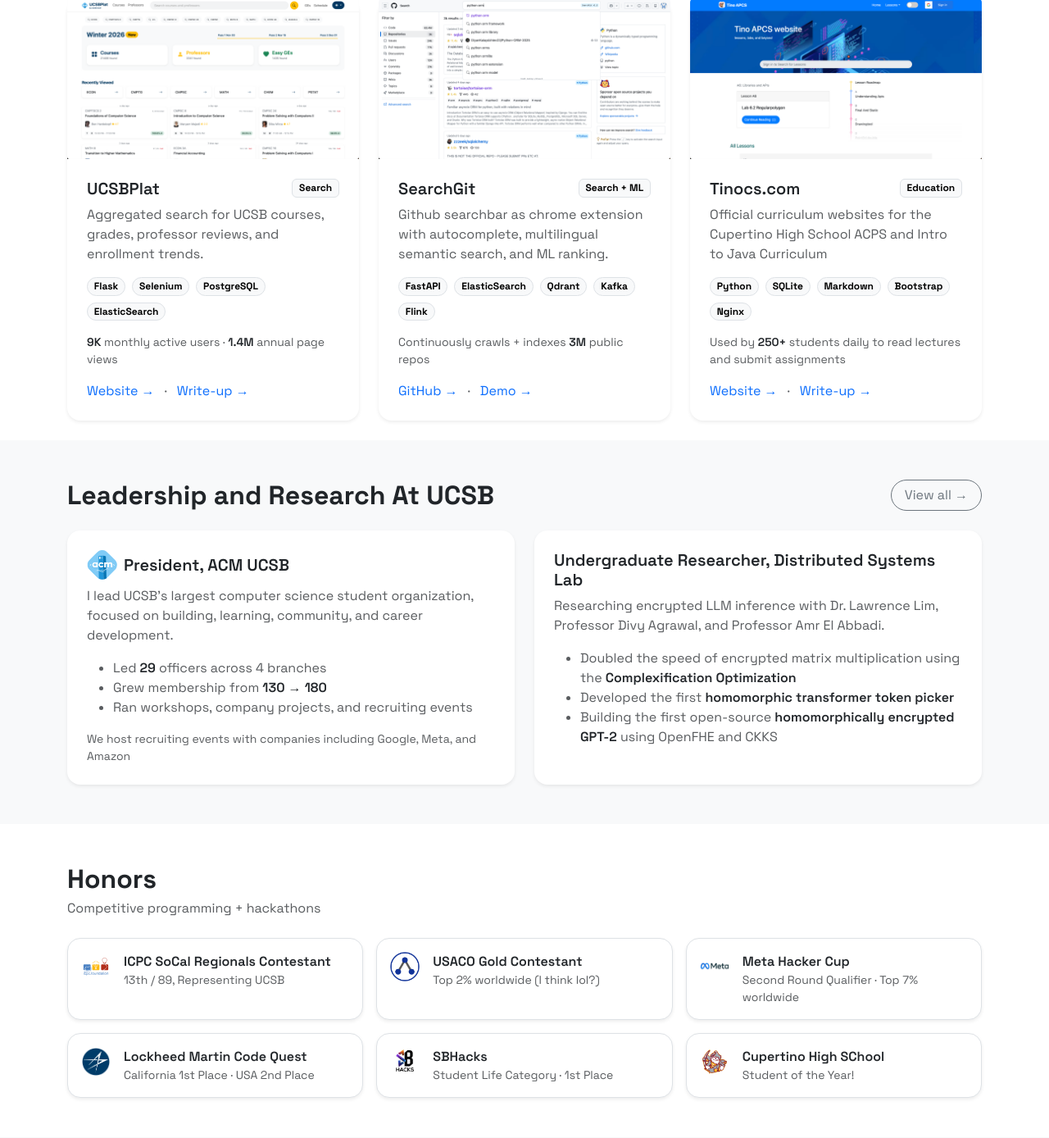
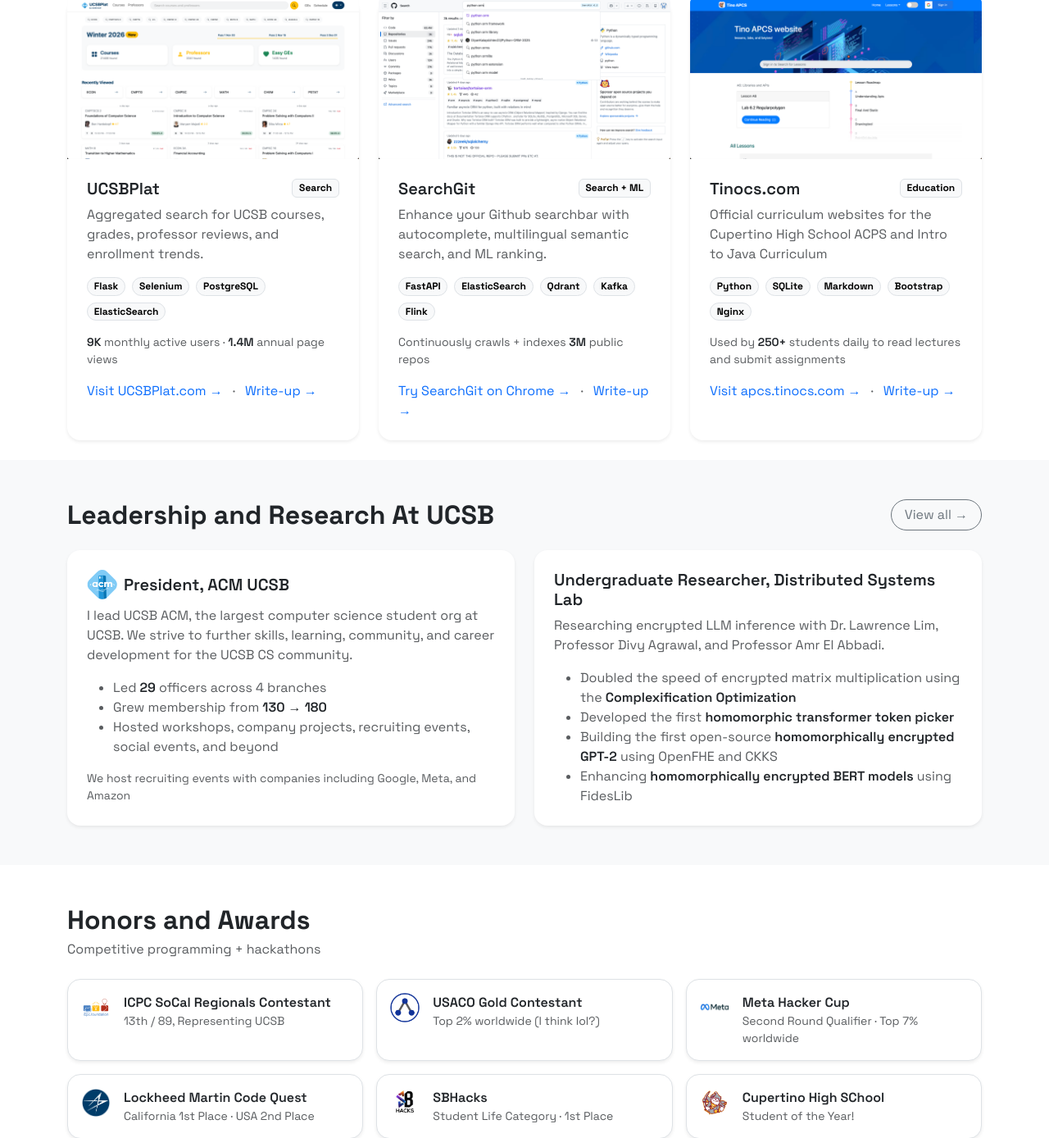
Before and after one commit to iamjiamingliu/iamjiamingliu.com, a Flask app: page / in a window 1280 px wide. Shown: the part 621-2009 px from the top of the page at 82% size. Run offline with Flask 3, Linux system fonts and the light colour scheme; some libraries are stand-ins or nearby versions.

Commit message:
adjusts phrasing

```diff
--- a/templates/index.html
+++ b/templates/index.html
@@ -96,7 +96,7 @@
                                 <span class="fw-semibold text-dark">1.4M</span> annual page views
                             </div>
                             <div class="mt-3">
-                                <a class="link-primary text-decoration-none" href="[TO FILL OUT]">Website →</a>
+                                <a class="link-primary text-decoration-none" target="_blank" href="https://ucsbplat.com">Visit UCSBPlat.com →</a>
                                 <span class="text-muted mx-2">·</span>
                                 <a class="link-primary text-decoration-none" href="[TO FILL OUT]">Write-up →</a>
                             </div>
@@ -121,7 +121,7 @@
                                 <span class="badge text-bg-light border">Search + ML</span>
                             </div>
                             <p class="text-muted mb-3">
-                                Github searchbar as chrome extension with autocomplete, multilingual semantic search,
+                                Enhance your Github searchbar with autocomplete, multilingual semantic search,
                                 and
                                 ML ranking.
                             </p>
@@ -136,9 +136,9 @@
                                 Continuously crawls + indexes <span class="fw-semibold text-dark">3M</span> public repos
                             </div>
                             <div class="mt-3">
-                                <a class="link-primary text-decoration-none" href="[TO FILL OUT]">GitHub →</a>
+                                <a class="link-primary text-decoration-none" target="_blank" href="https://chromewebstore.google.com/detail/searchgit-typeahead-+-sem/akaelbkdkmbamiemfbhnkdenfdcccmga">Try SearchGit on Chrome →</a>
                                 <span class="text-muted mx-2">·</span>
-                                <a class="link-primary text-decoration-none" href="[TO FILL OUT]">Demo →</a>
+                                <a class="link-primary text-decoration-none" href="[TO FILL OUT]">Write-up →</a>
                             </div>
                         </div>
                     </div>
@@ -180,8 +180,8 @@
                             </div>
 
                             <div class="mt-3">
-                                <a class="link-primary text-decoration-none" href="https://tinocs.com" target="_blank">
-                                    Website →
+                                <a class="link-primary text-decoration-none" href="https://apcs.tinocs.com" target="_blank">
+                                    Visit apcs.tinocs.com →
                                 </a>
                                 <span class="text-muted mx-2">·</span>
                                 <a class="link-primary text-decoration-none" href="[TO FILL OUT]">
@@ -223,14 +223,14 @@
                             </div>
 
                             <p class="text-muted mb-3">
-                                I lead UCSB’s largest computer science student organization, focused on
-                                building, learning, community, and career development.
+                                I lead UCSB ACM, the largest computer science student org at UCSB.
+                                We strive to further skills, learning, community, and career development for the UCSB CS community.
                             </p>
 
                             <ul class="text-muted mb-3">
                                 <li>Led <span class="fw-semibold text-dark">29</span> officers across 4 branches</li>
                                 <li>Grew membership from <span class="fw-semibold text-dark">130 → 180</span></li>
-                                <li>Ran workshops, company projects, and recruiting events</li>
+                                <li>Hosted workshops, company projects, recruiting events, social events, and beyond</li>
                             </ul>
 
                             <p class="text-muted small mb-0">
@@ -267,6 +267,11 @@
                                     <span class="fw-semibold text-dark">homomorphically encrypted GPT-2</span>
                                     using OpenFHE and CKKS
                                 </li>
+                                <li>
+                                    Enhancing
+                                    <span class="fw-semibold text-dark">homomorphically encrypted BERT models</span>
+                                    using FidesLib
+                                </li>
                             </ul>
                         </div>
                     </div>
@@ -279,7 +284,7 @@
     <!-- Honors -->
     <section class="py-5">
         <div class="container">
-            <h2 class="fw-bold mb-1">Honors</h2>
+            <h2 class="fw-bold mb-1">Honors and Awards</h2>
             <p class="text-muted mb-4">Competitive programming + hackathons</p>
 
             <div class="row g-3">
```
